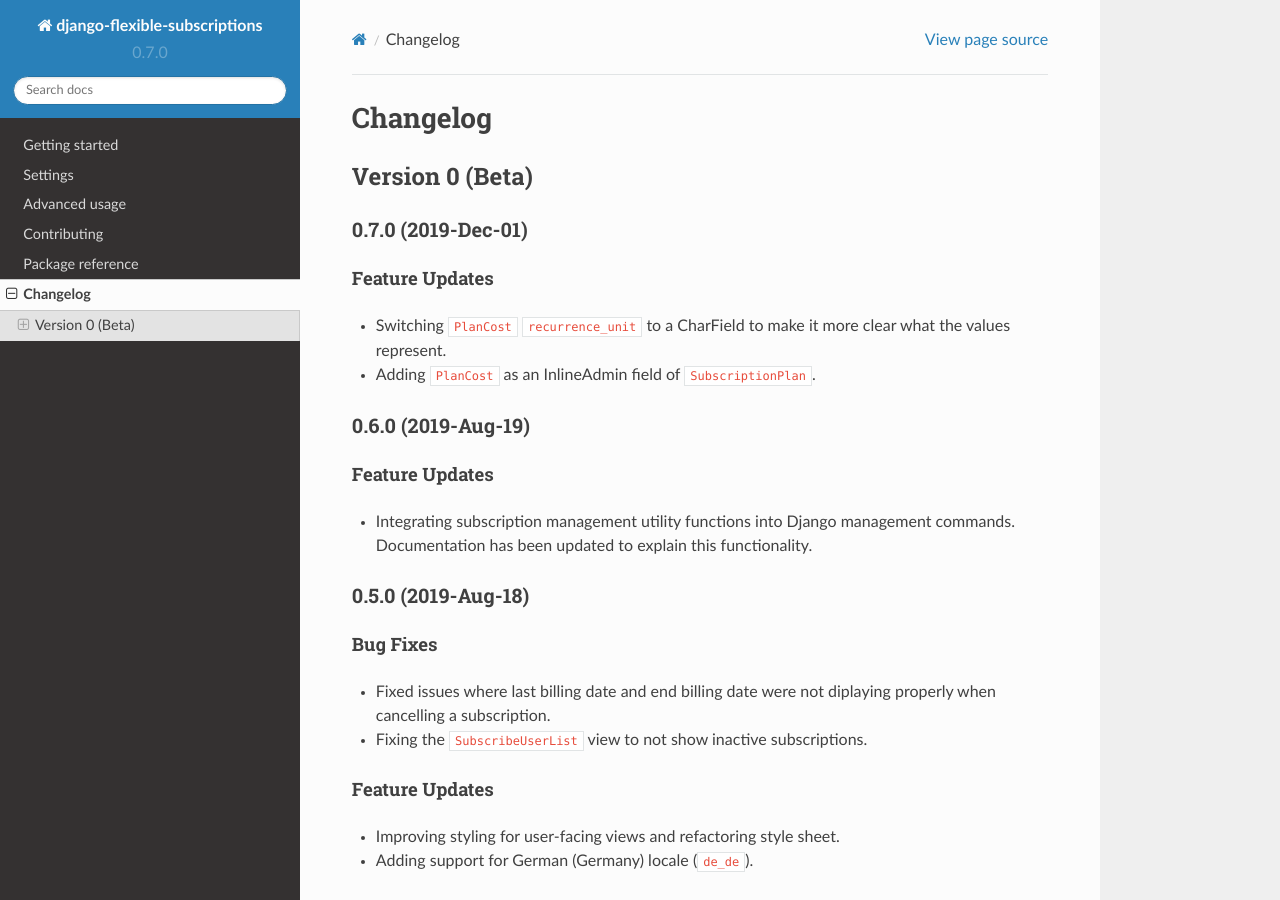
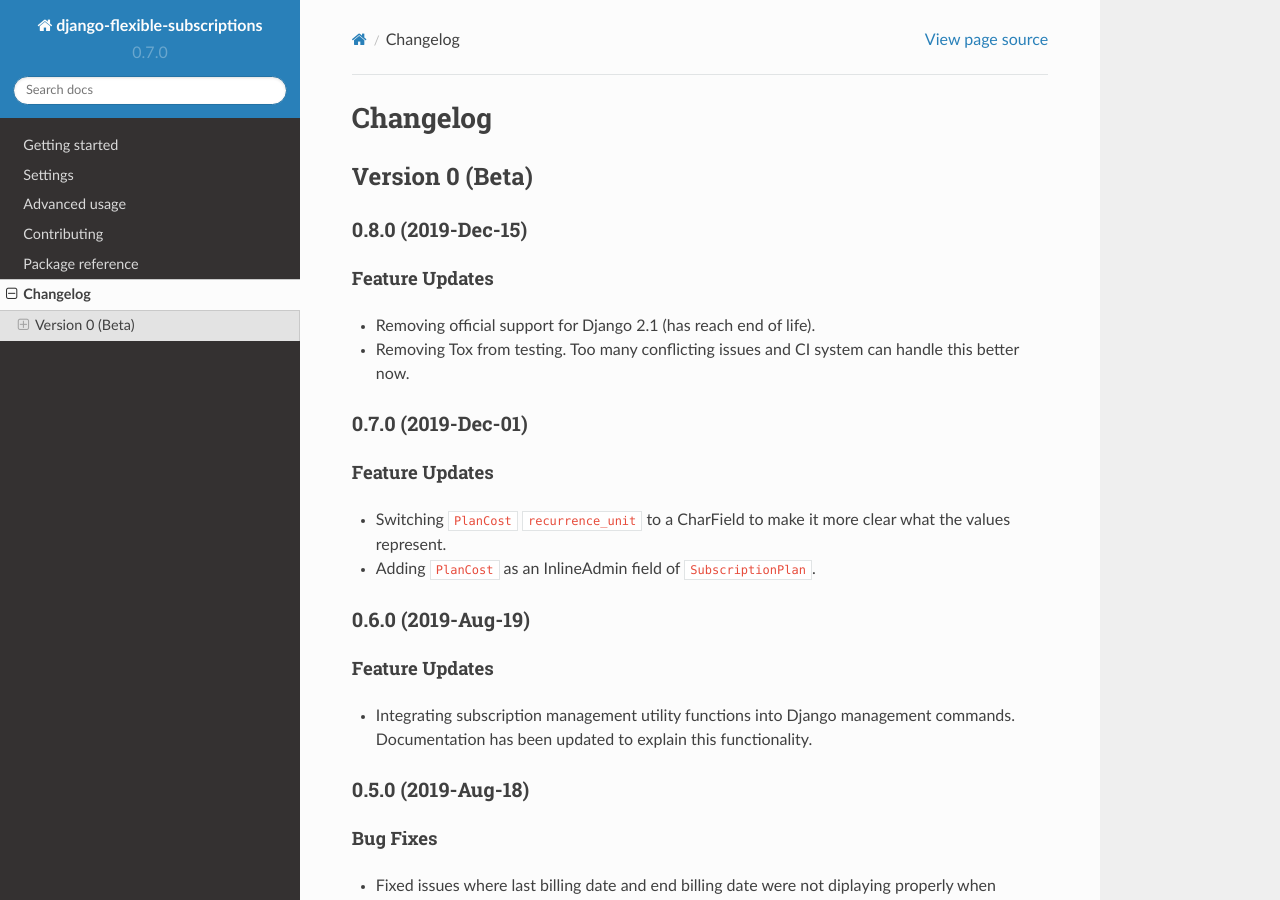
Before and after one commit to studybuffalo/django-flexible-subscriptions, a Sphinx documentation site: the page built from docs/changelog.rst, in a window 1280 px wide and 900 px high. Built offline with Sphinx 7.4.7 and the Read the Docs theme 2.0.0, drawn with Linux system fonts in a browser that asks for light colours; the version number is read from the project's files by our own code.

Commit message:
Updating changelog for new version

```diff
--- a/docs/changelog.rst
+++ b/docs/changelog.rst
@@ -5,6 +5,16 @@
 ----------------
 Version 0 (Beta)
 ----------------
+
+0.8.0 (2019-Dec-15)
+===================
+
+Feature Updates
+---------------
+
+* Removing official support for Django 2.1 (has reach end of life).
+* Removing Tox from testing. Too many conflicting issues and CI system
+  can handle this better now.
 
 0.7.0 (2019-Dec-01)
 ===================
```
